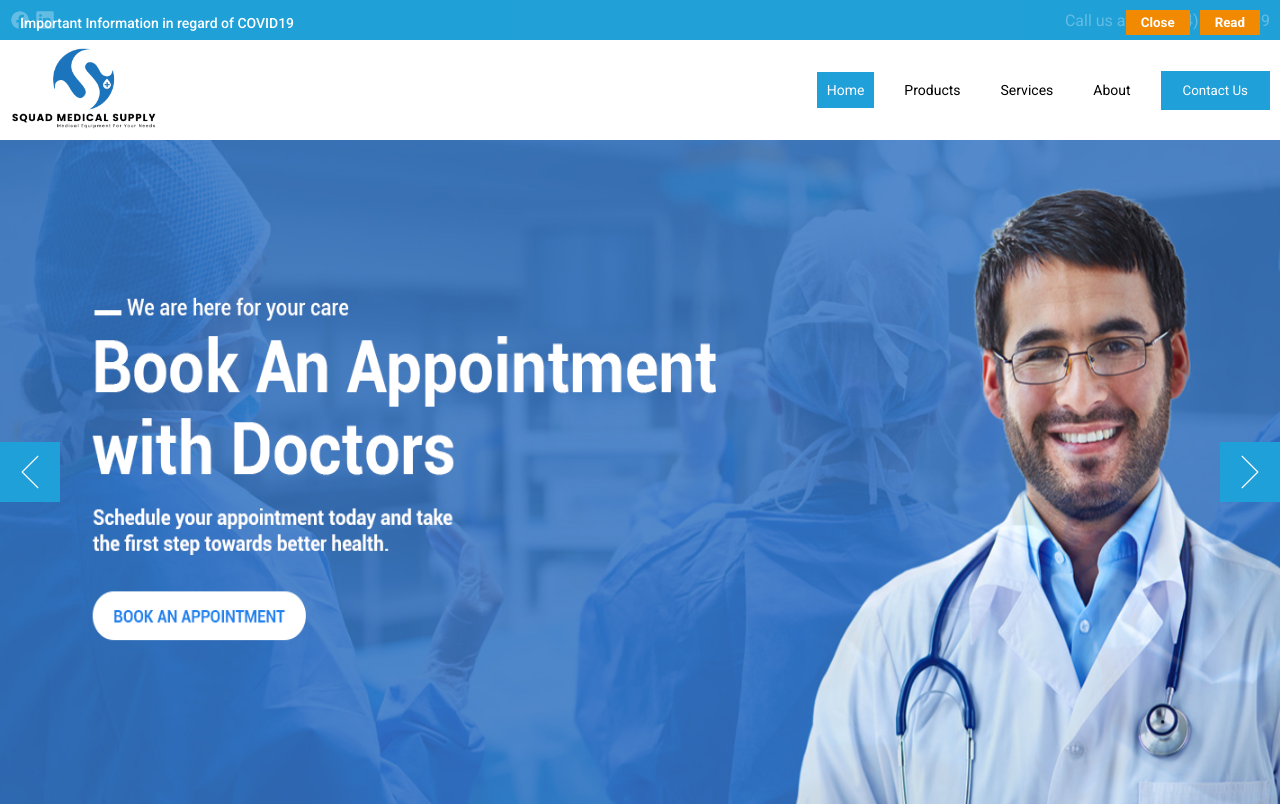
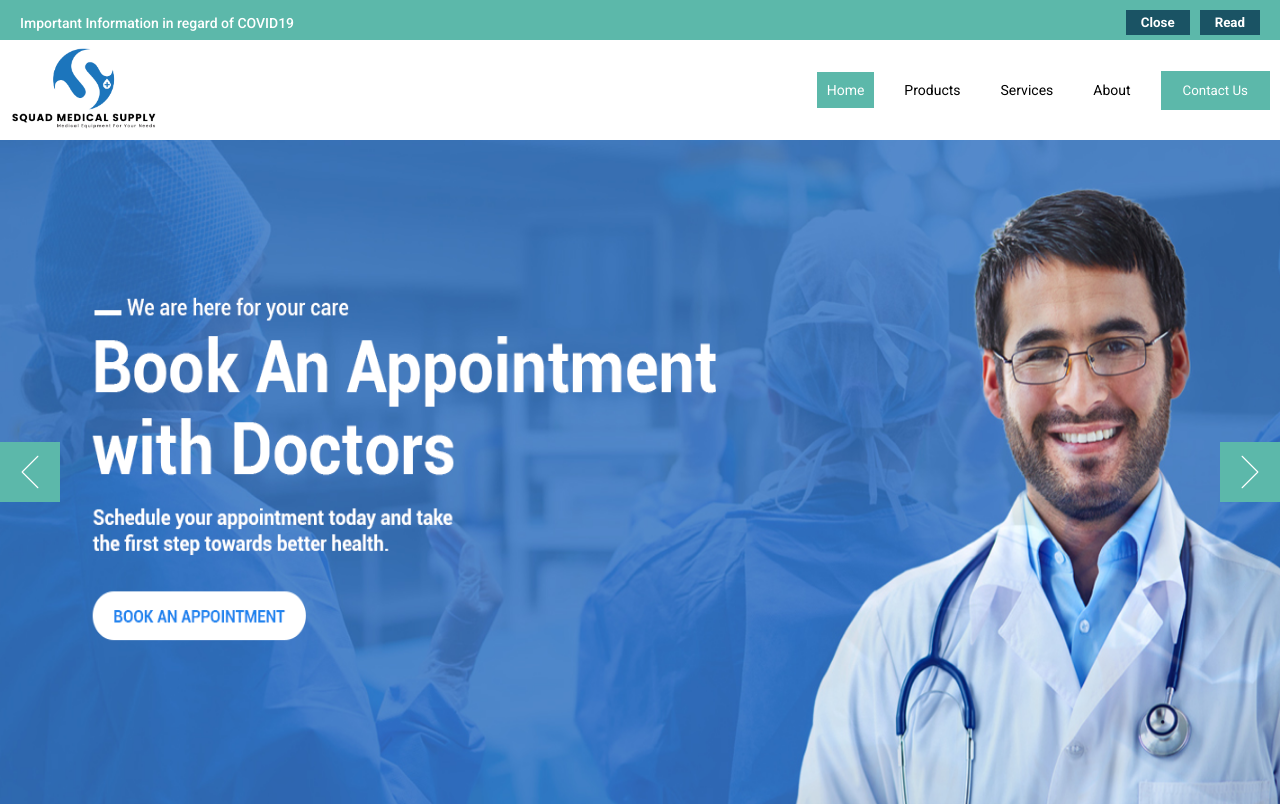
Before and after one commit to MKashanButt/squad-medical-supplies, a Next.js app: page / in a window 1280 px wide. Shown: the top 806 px of the page. Built offline with nearby package versions, Linux system fonts and the light colour scheme.

Commit message:
updated theme color

```diff
--- a/src/assets/css/Home.module.css
+++ b/src/assets/css/Home.module.css
@@ -243,7 +243,7 @@
     gap: 10px;
     align-items: center;
     justify-content: center;
-    background: linear-gradient(180deg, #025cb8, #00a4d3);
+    background: linear-gradient(180deg, var(--blue), var(--yellow));
     color: white;
 }
 
--- a/src/assets/css/global.css
+++ b/src/assets/css/global.css
@@ -6,8 +6,8 @@ html {
 }
 
 :root {
-  --blue: #20A0D8;
-  --yellow: #F18901;
+  --blue: #5CB8AA;
+  --yellow: #1A5364;
 }
 
 * {
@@ -22,7 +22,7 @@ html {
 
 .importantInfo {
   width: 100%;
-  background-color: rgba(32, 160, 216, 0.7);
+  background-color: var(--blue);
   color: white;
   padding: 10px 20px;
   display: flex;
```
